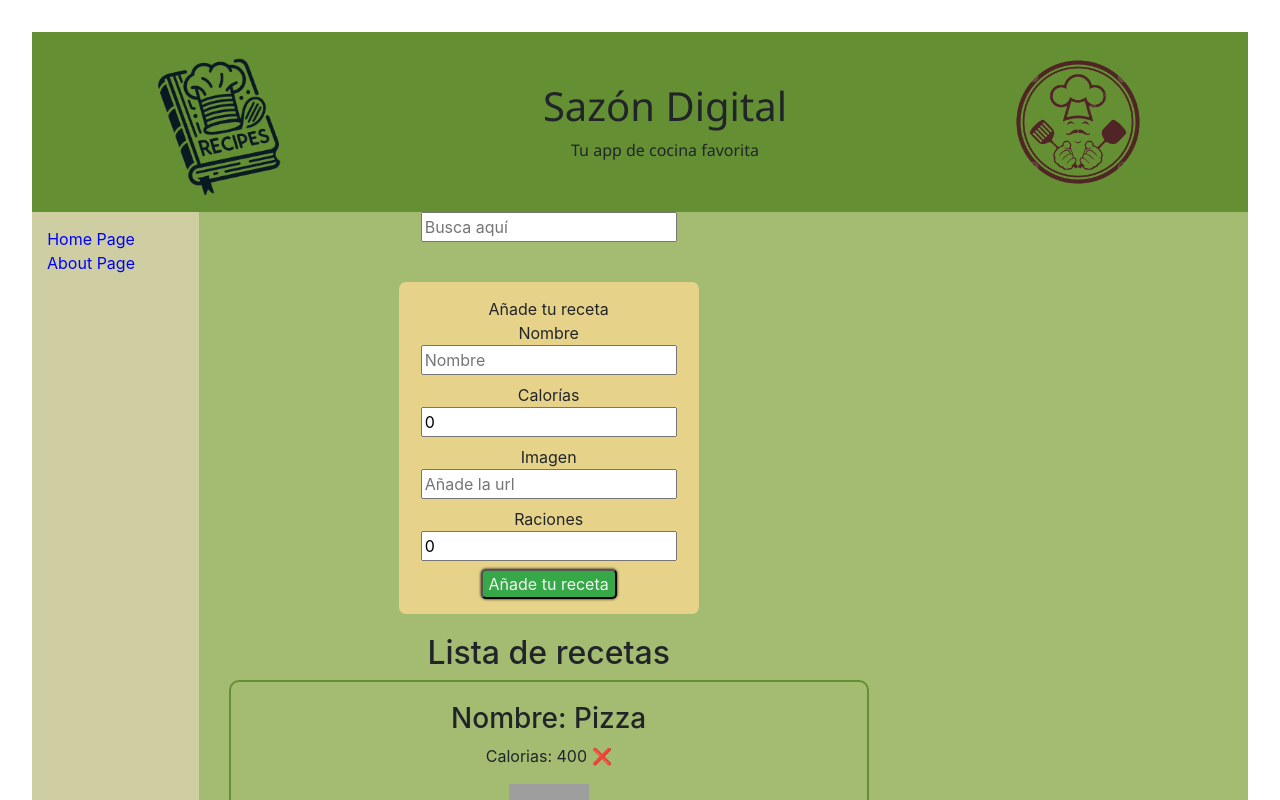
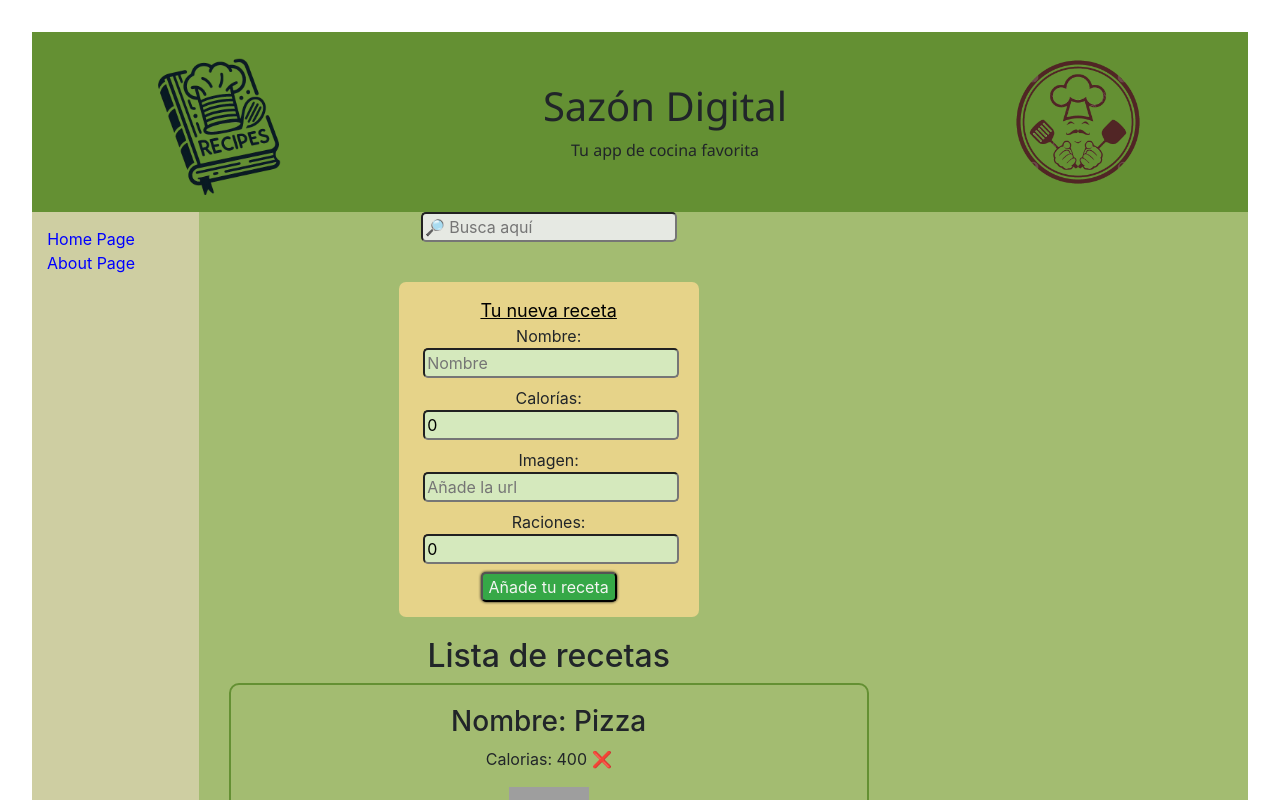
Before and after one commit to josepcliment92/recipe-book-app, a React (Vite) app: page / in a window 1280 px wide. Shown: the top 800 px of the page. Built offline with nearby package versions, Linux system fonts and the light colour scheme; grey boxes are pictures that could not be loaded.

Commit message:
mas css y fin

```diff
--- a/src/App.css
+++ b/src/App.css
@@ -181,3 +181,22 @@
   color: blue;
   align-items:flex-start;
 }
+
+.label-add-form {
+  border-radius: 5px;
+  background-color: #d5e9bd;
+  color: black;
+  margin-left: 5px;
+}
+
+.title-add-form{
+  color:black;
+  font-size: large;
+  text-decoration: underline;
+}
+
+.label-search-bar{
+  border-radius: 5px;
+  background-color: #e6e9e3;
+  color: black;
+}
--- a/src/components/Form.jsx
+++ b/src/components/Form.jsx
@@ -40,29 +40,29 @@ function Form(props) {
     return (
     <div>
         <form onSubmit={handleSubmit}>
-            <span>Añade tu receta</span>
+            <span className="title-add-form">Tu nueva receta</span>
             <div>
                 <div>
-                <label>
-                    Nombre
-                    <input name="name" type="text" placeholder="Nombre" value={nameInput} onChange={handleNameInput}/>
+                <label >
+                    Nombre:
+                    <input className="label-add-form" name="name" type="text" placeholder="Nombre" value={nameInput} onChange={handleNameInput}/>
                 </label>
                 </div>
                 <div>
                 <label>
-                    Calorías
-                    <input name="calories" type="number" placeholder="0" value= {caloriesInput} onChange={handleCaloriesInput}/>
+                    Calorías:
+                    <input className="label-add-form" name="calories" type="number" placeholder="0" value= {caloriesInput} onChange={handleCaloriesInput}/>
                 </label>
                 </div>
                 <div>
                 <label>
-                    Imagen
-                    <input name="imagen" type="url" placeholder="Añade la url" value= {imageInput} onChange={handleImageInput}/>
+                    Imagen:
+                    <input className="label-add-form" name="imagen" type="url" placeholder="Añade la url" value= {imageInput} onChange={handleImageInput}/>
                 </label></div>
                 <div>
                 <label>
-                    Raciones
-                    <input name="servings" type="number" placeholder="0" value={servingsInput} onChange={handleServingsInput}/>
+                    Raciones:
+                    <input className="label-add-form" name="servings" type="number" placeholder="0" value={servingsInput} onChange={handleServingsInput}/>
                 </label></div>
                 <button className="btn-add-recipe" type="submit" >Añade tu receta</button>
 
--- a/src/components/SearchBar.jsx
+++ b/src/components/SearchBar.jsx
@@ -25,10 +25,11 @@ function SearchBar(props) {
     <div className="search-bar">
       <form onSubmit={handleSubmit}>
         <input
+          className="label-search-bar"
           type="text"
           value={search}
           onChange={handleSearch}
-          placeholder="Busca aquí"
+          placeholder="🔎 Busca aquí"
         ></input>
         {/*<button type="submit">¡Encuentra tu receta!</button>*/}
       </form>
@@ -36,11 +37,10 @@ function SearchBar(props) {
         {filteredResult.map((eachRecipe) => {
           return (
             <Link to={`/item-details/${eachRecipe.name}`}>
-            <div className="recipe-suggestion">
-              <img src={eachRecipe.image} width="30px" />
-              <p>{eachRecipe.name}</p>
-
-            </div>
+              <div className="recipe-suggestion">
+                <img src={eachRecipe.image} width="30px" />
+                <p>{eachRecipe.name}</p>
+              </div>
             </Link>
           );
         })}
--- a/src/components/UpdateForm.jsx
+++ b/src/components/UpdateForm.jsx
@@ -35,12 +35,13 @@ function UpdateForm(props) {
     <div className="edit-form">
       <form onSubmit={handleSubmit}>
         <div>
-          <span>Aquí puedes editar tu receta</span>
+          <span className="title-add-form">Aquí puedes editar tu receta</span>
           <div>
             <div>
               <label>
-                Nombre
+                Nombre:
                 <input
+                className="label-add-form"
                   name="name"
                   type="text"
                   value={name}
@@ -50,8 +51,9 @@ function UpdateForm(props) {
             </div>
             <div>
               <label>
-                Calorías
+                Calorías:
                 <input
+                className="label-add-form"
                   name="calories"
                   type="number"
                   value={calories}
@@ -60,8 +62,9 @@ function UpdateForm(props) {
               </label>
             </div>
             <label>
-              Raciones
+              Raciones:
               <input
+              className="label-add-form"
                 name="servings"
                 type="number"
                 value={servings}
```
